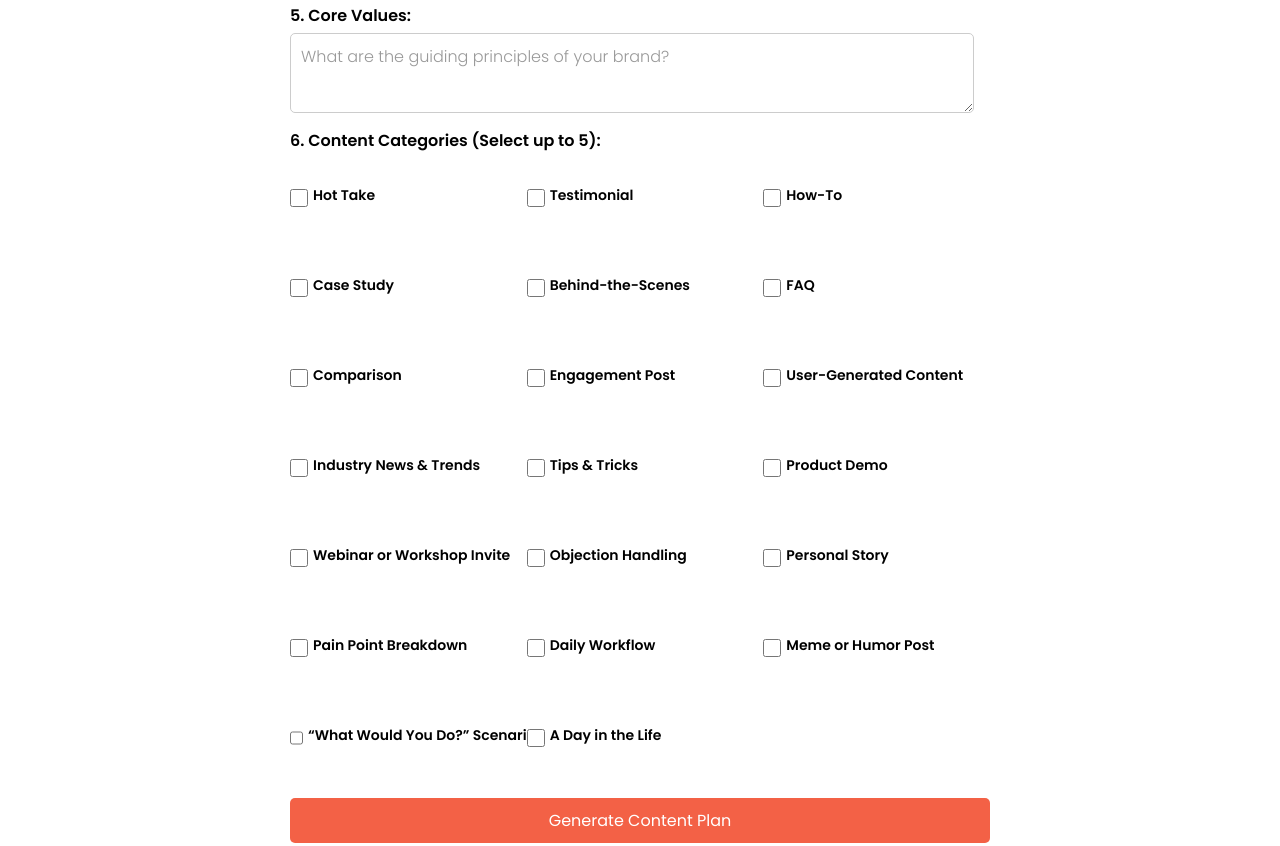
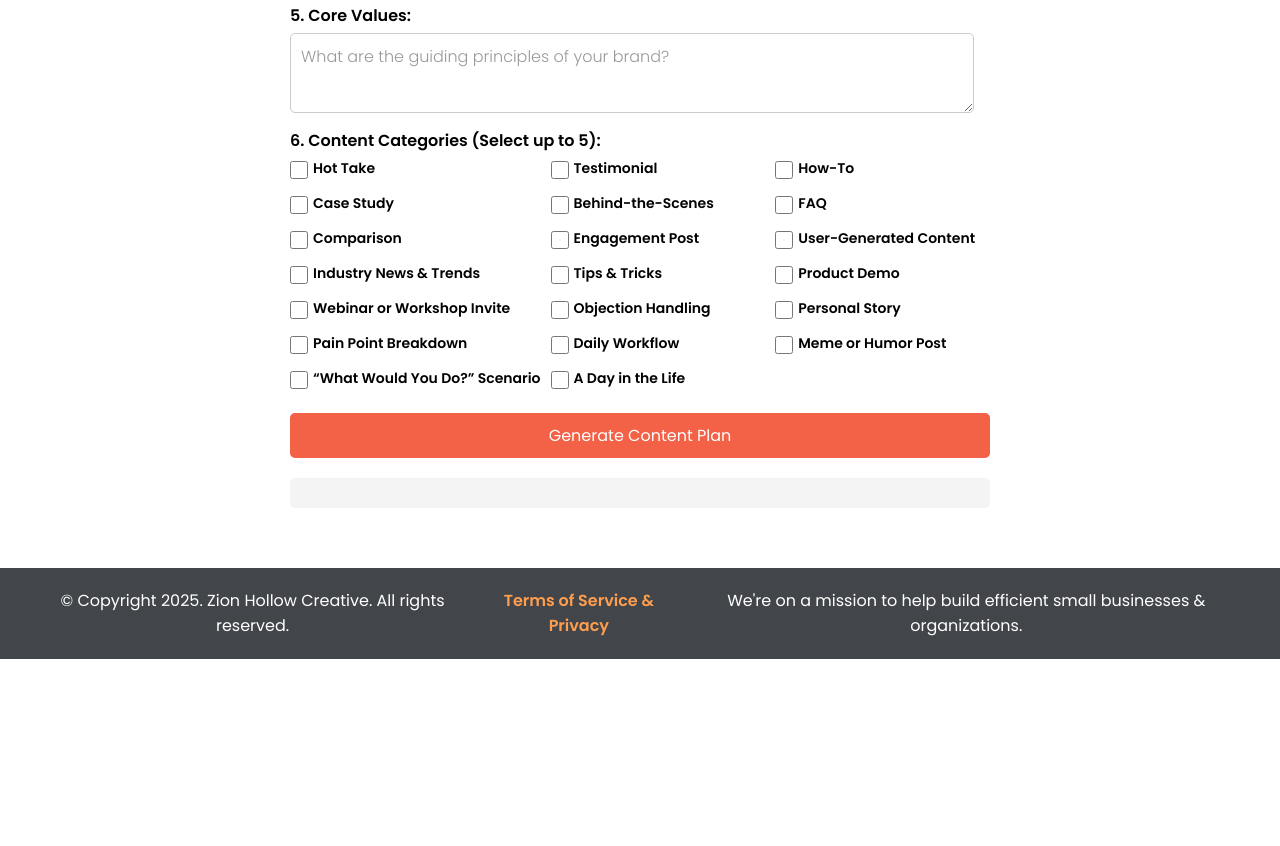
Before and after one commit to broLgray/60doc-web-app, a website: page index.html in a window 1280 px wide. Shown: the part 759-1605 px from the top of the page. After the commit the page ends 1418 px from the top, so only its background shows below. Drawn offline with Linux system fonts and the light colour scheme.

Commit message:
Updated Styling

```diff
--- a/styles.css
+++ b/styles.css
@@ -125,8 +125,8 @@ input {
 
 .checkbox-group {
     display: grid;
-    grid-template-columns: repeat(auto-fit, minmax(200px, 1fr)); /* Creates evenly spaced columns */
-    gap: 5px 10px; /* Smaller row and column gaps */
+    grid-template-columns: repeat(3, 1fr); /* Forces 3 columns per row */
+    gap: 5px 10px; /* Reduce row spacing */
     align-items: center;
     justify-content: start;
     max-width: 700px;
@@ -141,7 +141,8 @@ input {
     line-height: 1;
     gap: 5px;
     margin: 0;
-    padding: 0;
+    padding: 3px 0; /* Forces uniform row height */
+    height: 30px; /* Locks row height so everything aligns */
 }
 
 /* Checkbox Inputs */
```
